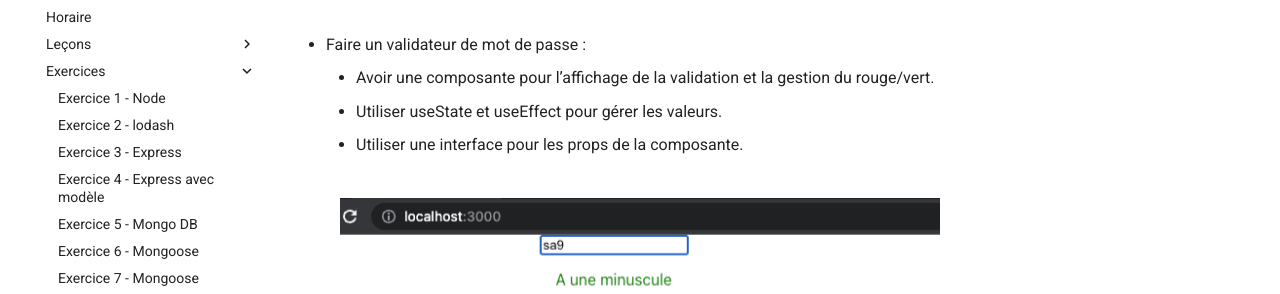
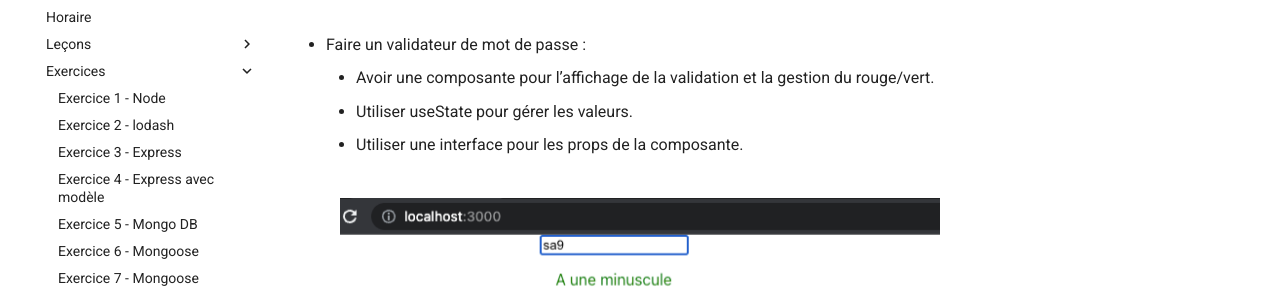
Before and after one commit to cegepvictoetienne/developpementweb3, an MkDocs documentation site: the page built from wiki/exercice9_react.md, in a window 1280 px wide. Shown: the part 148-442 px from the top of the page. Built offline with MkDocs 1.6.1 and Material for MkDocs 9.7.7, drawn with Linux system fonts in a browser that asks for light colours.

Commit message:
enlever useEffect de l'exercice

```diff
--- a/wiki/exercice9_react.md
+++ b/wiki/exercice9_react.md
@@ -2,7 +2,7 @@
 
 - Faire un validateur de mot de passe :
     - Avoir une composante pour l’affichage de la validation et la gestion du rouge/vert.
-    - Utiliser useState et useEffect pour gérer les valeurs.
+    - Utiliser useState pour gérer les valeurs.
     - Utiliser une interface pour les props de la composante.
 
 <figure markdown>
```
